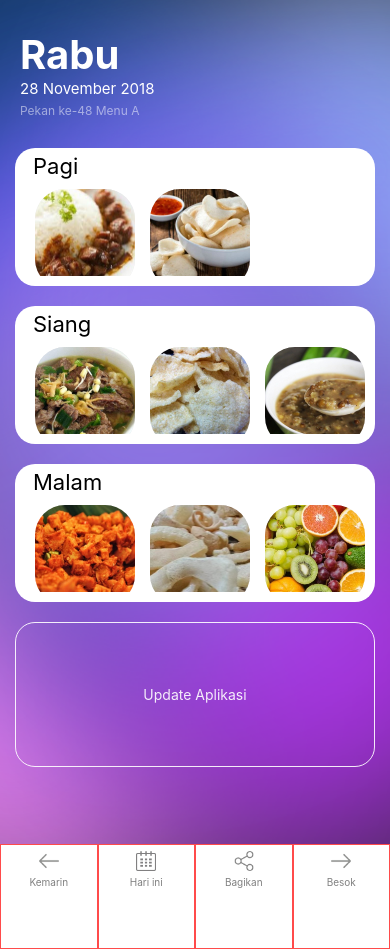
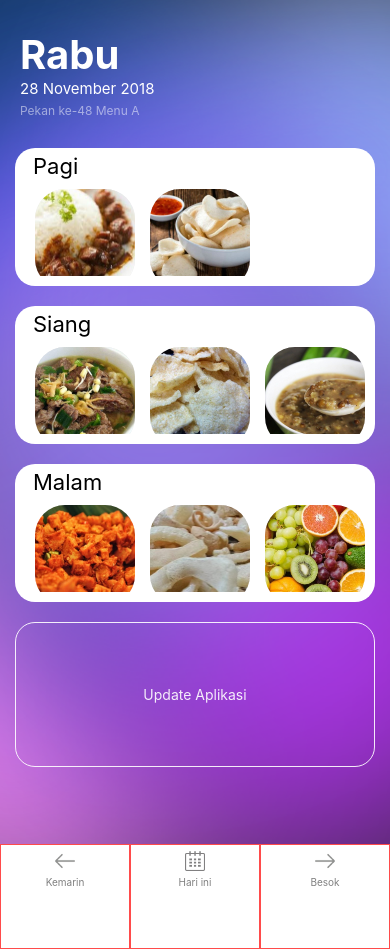
Before and after one commit to miftahafina/makan-apa, a React Native app: screen / in a window 390 px wide. Built offline with nearby package versions, Linux system fonts and the light colour scheme.

Commit message:
Hide share button for temporary

```diff
--- a/components/DateNav.js
+++ b/components/DateNav.js
@@ -14,9 +14,9 @@ export default class DateNav extends React.Component {
         <DateButton action={this.props.toDay} img={require('../assets/img/navs/today.png')}>
           Hari ini
         </DateButton>
-        <DateButton action={this.props.share} img={require('../assets/img/navs/share.png')}>
+        {/* <DateButton action={this.props.share} img={require('../assets/img/navs/share.png')}>
           Bagikan
-        </DateButton>
+        </DateButton> */}
         <DateButton action={this.props.nextDay} img={require('../assets/img/navs/next.png')}>
           Besok
         </DateButton>
```
